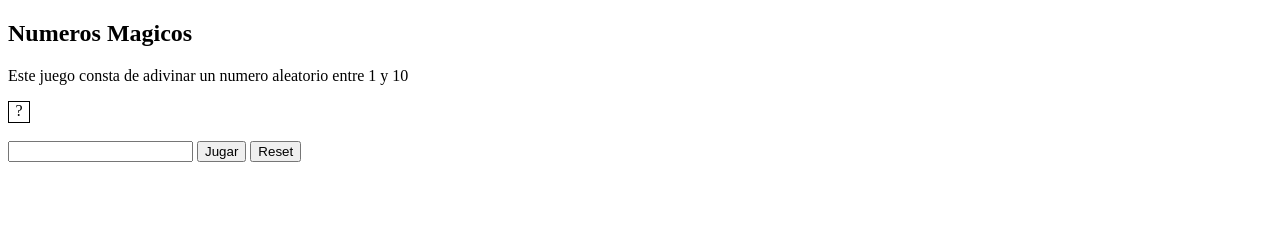
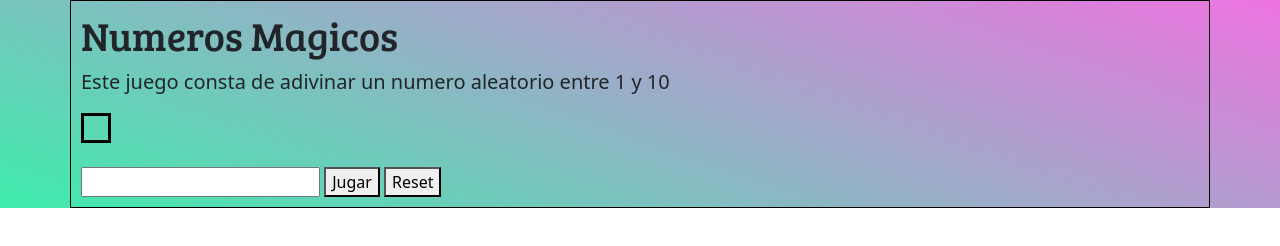
Before and after one commit to SolPerato/trabajoPracticoBomDomEjercicio1.js, a plain HTML site: page index.html in a window 1280 px wide. Drawn offline with nearby package versions, Linux system fonts and the light colour scheme.

Commit message:
agregue detalles

```diff
--- a/css/style.css
+++ b/css/style.css
@@ -1,9 +1,36 @@
+
+.container{
+    border: 1px solid black ;
+    padding: 10px;
+}
+
+main{
+    background-color: #3EECAC;
+background-image: linear-gradient(19deg, #3EECAC 0%, #EE74E1 100%);
+
+}
+
+h1{
+    font-family: 'Bree Serif', serif;
+
+}
+
+p{
+    font-size: 20px;
+}
+#display-numero{
+    border: 3px solid black ;
+    width:30px;
+    height: 30px;
+     text-align: center;
+
+}
 
 
+/*p{
+    margin: 1px 230px;
+}
 
-#display-numero{
-    border: 1px solid black ;
-    width:20px;
-    height: 20px;
-     text-align: center;
+.jugar{
+    text-align: center;
 }
--- a/index.html
+++ b/index.html
@@ -7,19 +7,22 @@
     <meta name="description" content="Practica de Js" />
     <meta name="keywords" content="ejercicios"/>
     <meta name="author" content="Sol Perato" />
+    <link href="https://cdn.jsdelivr.net/npm/bootstrap@5.3.0-alpha3/dist/css/bootstrap.min.css" rel="stylesheet" integrity="sha384-KK94CHFLLe+nY2dmCWGMq91rCGa5gtU4mk92HdvYe+M/SXH301p5ILy+dN9+nJOZ" crossorigin="anonymous">
     <link rel="stylesheet" href="./css/style.css" />
-
+    <link href="https://fonts.googleapis.com/css2?family=Bree+Serif&display=swap" rel="stylesheet">
     <title>Trabajo Practico JS Dom y Bom</title>
 </head>
 <body>
 
 <main>
-    <section class="container">
+    <section class="container ">
     <h1>Numeros Magicos</h1>
+
     <p>Este juego consta de adivinar un numero aleatorio entre 1 y 10 </p>
-     <div id="display-numero">?</div>
+
+    <div id="display-numero"></div>
        <br>
-       <div id="display-resultado"></div>
+       <div id="display-resultado"  ></div>
     <input type="text" name="" id="text1">
     <button onclick="playGame()">Jugar</button>
     <button onclick="resetGame()">Reset</button>
@@ -27,6 +30,6 @@
 </main>
 
  <script src="js/ejercicio1DomyBom.js"></script>
-
+ <script src="https://cdn.jsdelivr.net/npm/bootstrap@5.3.0-alpha3/dist/js/bootstrap.bundle.min.js" integrity="sha384-ENjdO4Dr2bkBIFxQpeoTz1HIcje39Wm4jDKdf19U8gI4ddQ3GYNS7NTKfAdVQSZe" crossorigin="anonymous"></script>
 </body>
 </html>
```
